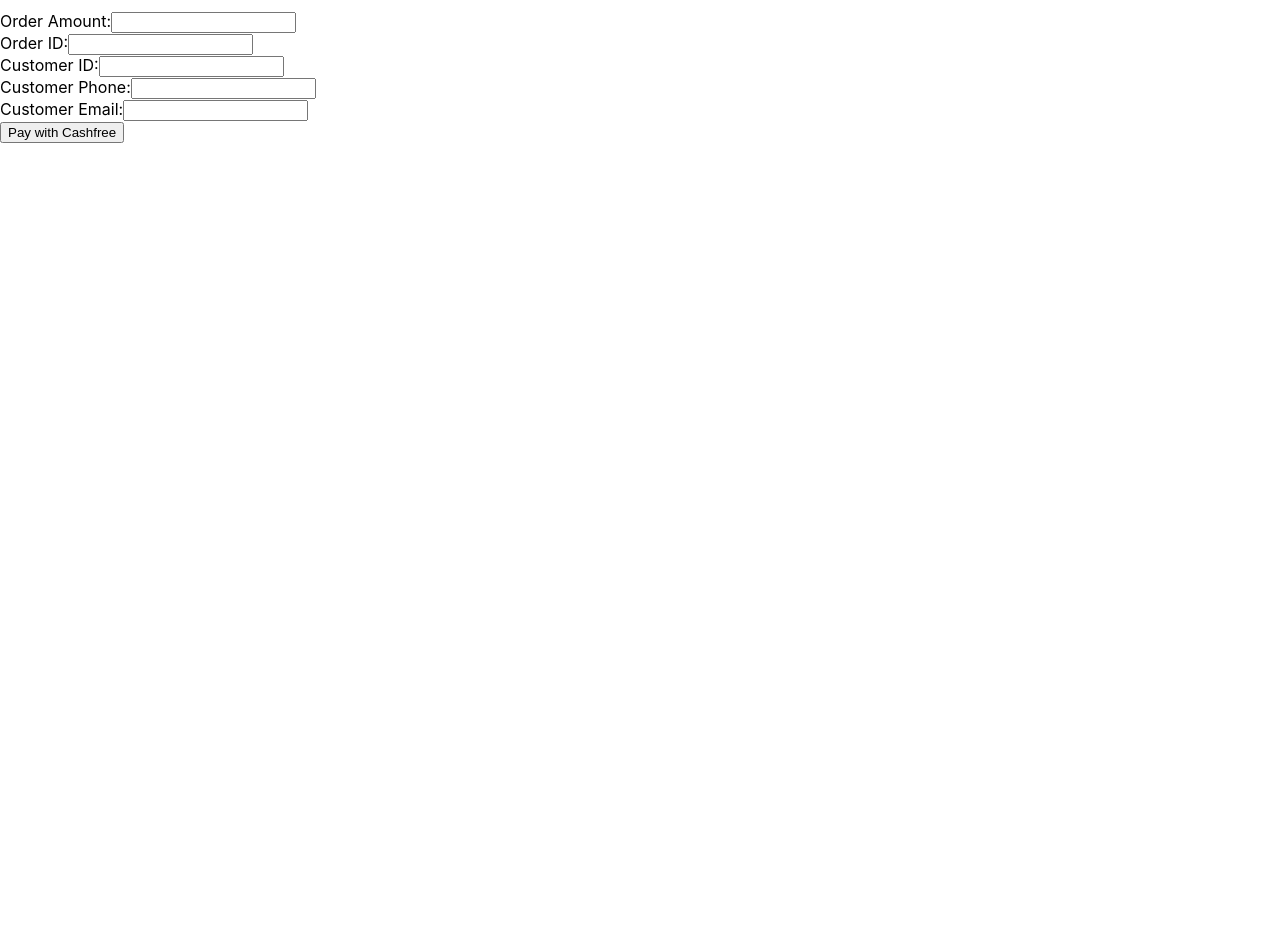
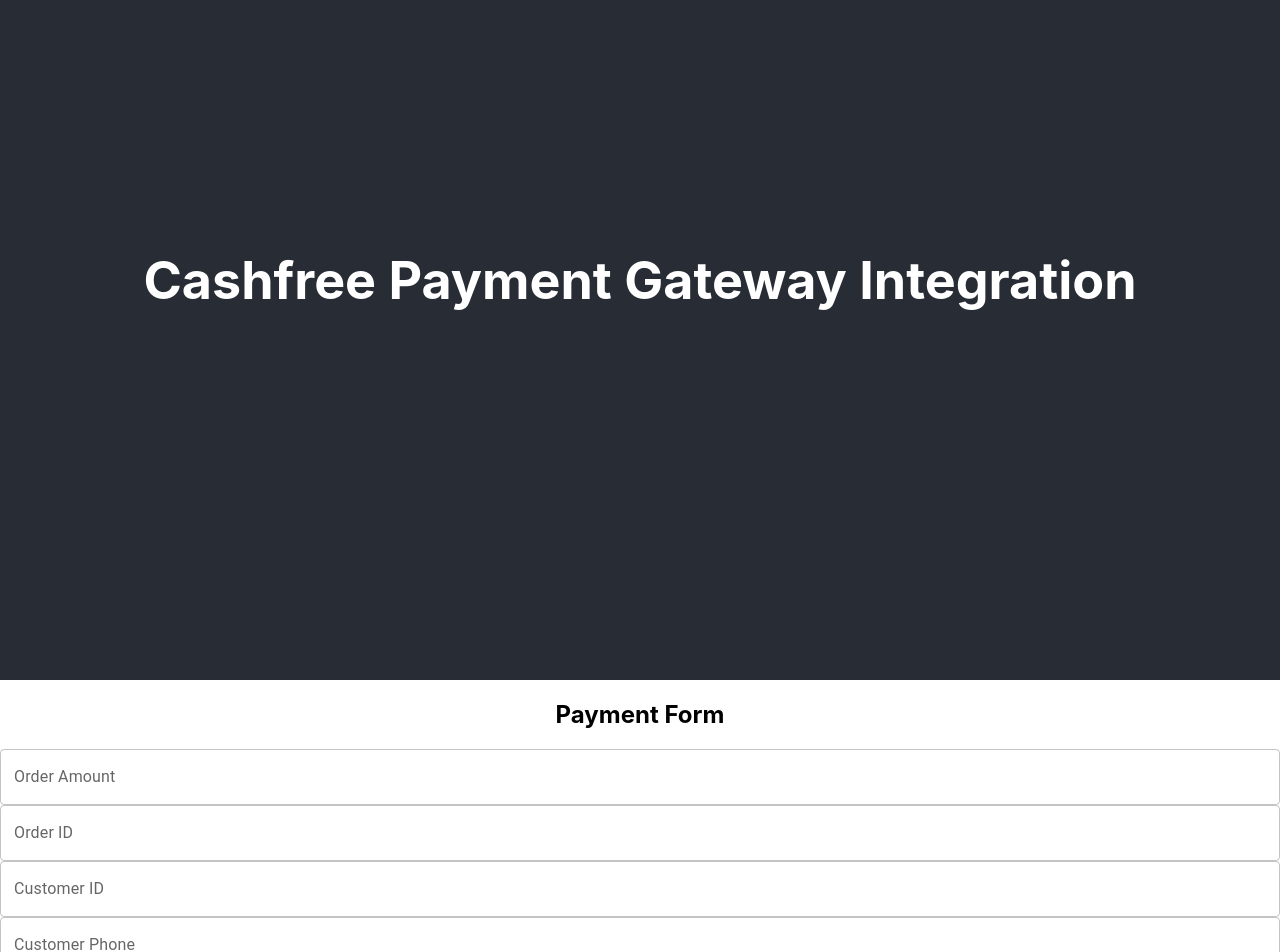
Before and after one commit to praveenkumar911/Payment-Gateway-cashfree-frontend, a React (Create React App) app: page / in a window 1280 px wide. Shown: the part 120-1072 px from the top of the page. Before the commit the page ends 800 px from the top, so only its background shows below. Built offline with nearby package versions, Linux system fonts and the light colour scheme.

Commit message:
Update App.js

```diff
--- a/src/App.js
+++ b/src/App.js
@@ -1,5 +1,7 @@
 import React from 'react';
 import axios from 'axios';
+import { Button, Dialog, DialogActions, DialogContent, DialogTitle, TextField } from '@mui/material';
+import './App.css';
 
 class App extends React.Component {
   state = {
@@ -8,7 +10,16 @@
     customerId: '',
     customerPhone: '',
     customerEmail: '',
-    paymentUrl: ''
+    paymentSessionId: '',
+    openDialog: false // State to control dialog visibility
+  };
+
+  handleOpenDialog = () => {
+    this.setState({ openDialog: true });
+  };
+
+  handleCloseDialog = () => {
+    this.setState({ openDialog: false });
   };
 
   handleSubmit = async (e) => {
@@ -26,8 +37,8 @@
       });
 
       const { payment_session_id } = response.data;
-      const paymentUrl = `https://payment-gateway-cashfree-frontend.vercel.app/payment_page?payment_session_id=${payment_session_id}`;
-      window.location.href = paymentUrl; // Redirect to Cashfree payment page
+      this.setState({ paymentSessionId: payment_session_id });
+      this.handleOpenDialog(); // Open dialog after receiving payment session ID
     } catch (error) {
       console.error('Error:', error);
       // Handle error as needed
@@ -48,59 +59,65 @@
           <div>
             <h2>Payment Form</h2>
             <form onSubmit={this.handleSubmit}>
-              <label>
-                Order Amount:
-                <input
+              <TextField
+                label="Order Amount"
                 type="text"
                 name="orderAmount"
                 value={this.state.orderAmount}
                 onChange={this.handleChange}
+                fullWidth
               />
-              </label>
-              <br />
-              <label>
-                Order ID:
-                <input
+              <TextField
+                label="Order ID"
                 type="text"
                 name="orderId"
                 value={this.state.orderId}
                 onChange={this.handleChange}
+                fullWidth
               />
-              </label>
-              <br />
-              <label>
-                Customer ID:
-                <input
+              <TextField
+                label="Customer ID"
                 type="text"
                 name="customerId"
                 value={this.state.customerId}
                 onChange={this.handleChange}
+                fullWidth
               />
-              </label>
-              <br />
-              <label>
-                Customer Phone:
-                <input
+              <TextField
+                label="Customer Phone"
                 type="text"
                 name="customerPhone"
                 value={this.state.customerPhone}
                 onChange={this.handleChange}
+                fullWidth
               />
-              </label>
-              <br />
-              <label>
-                Customer Email:
-                <input
+              <TextField
+                label="Customer Email"
                 type="text"
                 name="customerEmail"
                 value={this.state.customerEmail}
                 onChange={this.handleChange}
+                fullWidth
               />
-              </label>
-              <br />
-              <button type="submit">Pay with Cashfree</button>
+              <Button type="submit" variant="contained" color="primary">Pay with Cashfree</Button>
             </form>
           </div>
+
+          <Dialog open={this.state.openDialog} onClose={this.handleCloseDialog} fullWidth maxWidth="sm">
+            <DialogTitle>Payment Gateway</DialogTitle>
+            <DialogContent>
+              <iframe
+                title="Cashfree Payment Gateway"
+                src={`https://payment-gateway-cashfree-frontend.vercel.app/payment_page?payment_session_id=${this.state.paymentSessionId}`}
+                width="100%"
+                height="600px"
+                frameBorder="0"
+              ></iframe>
+            </DialogContent>
+            <DialogActions>
+              <Button onClick={this.handleCloseDialog} color="primary">Close</Button>
+            </DialogActions>
+          </Dialog>
         </main>
       </div>
     );
```
Lines whose indentation alone changed are shown as unchanged.
